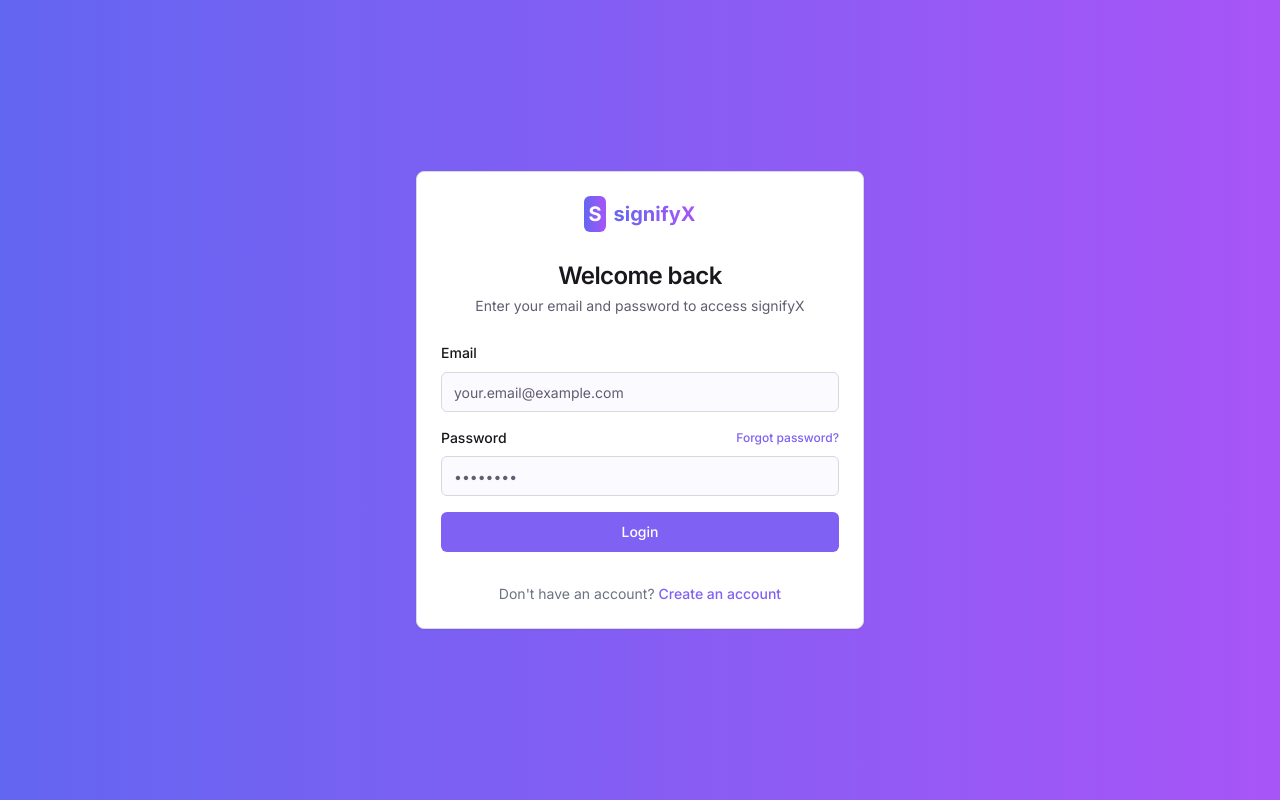
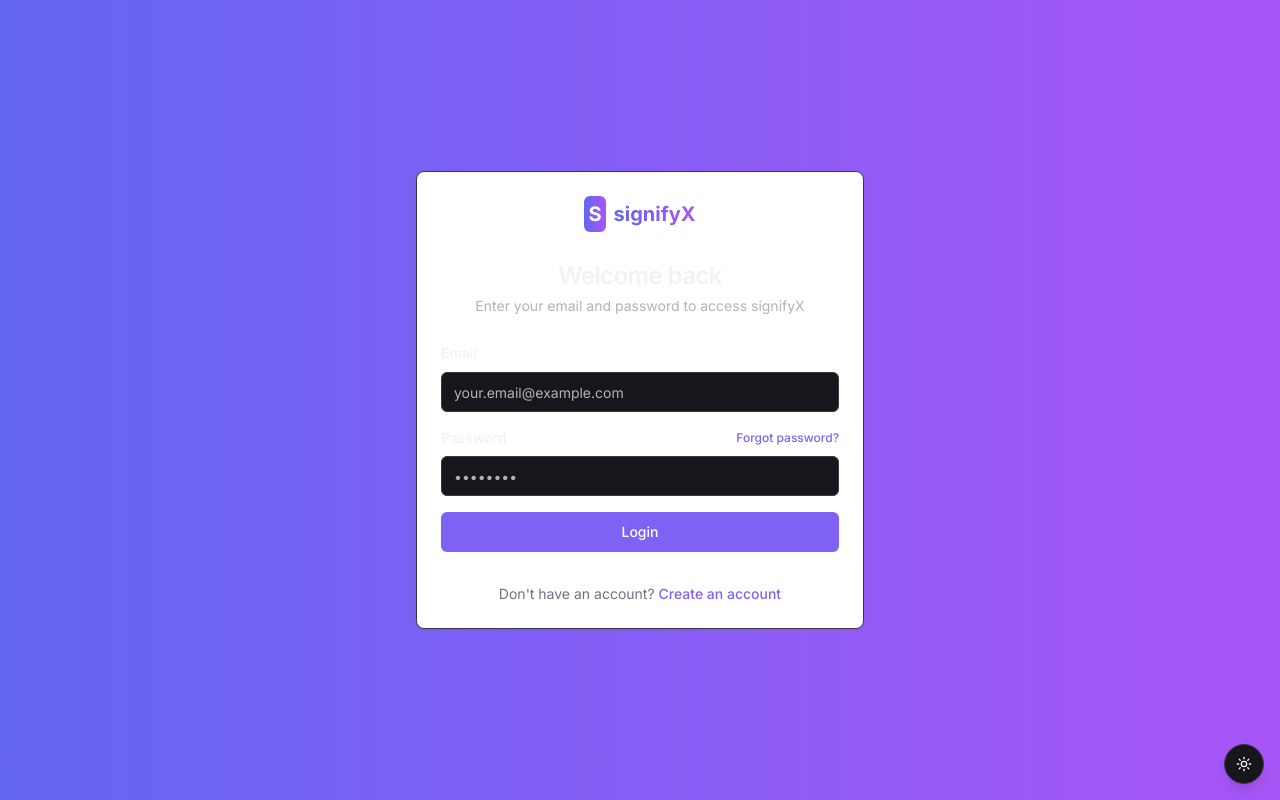
Before and after one commit to moneythakur000/signigy-talk-now, a React (Vite) app: page /login in a window 1280 px wide. Built offline with nearby package versions, Linux system fonts and the light colour scheme.

Commit message:
feat: Implement dark theme and settings
- Added dark theme support.
- Implemented user settings for theme selection.
- Fixed the issue where hand keypoints were not displayed.

```diff
--- a/src/App.tsx
+++ b/src/App.tsx
@@ -1,10 +1,10 @@
-
 import { Toaster } from "@/components/ui/toaster";
 import { Toaster as Sonner } from "@/components/ui/sonner";
 import { TooltipProvider } from "@/components/ui/tooltip";
 import { QueryClient, QueryClientProvider } from "@tanstack/react-query";
 import { BrowserRouter, Routes, Route, Navigate } from "react-router-dom";
 import { useEffect, useState } from "react";
+import { SettingsMenu } from "./components/SettingsMenu";
 import Index from "./pages/Index";
 import NotFound from "./pages/NotFound";
 import LearnPage from "./pages/LearnPage";
@@ -54,6 +54,7 @@ const App = () => {
             <Route path="/about" element={<ProtectedRoute><AboutPage /></ProtectedRoute>} />
             <Route path="*" element={<NotFound />} />
           </Routes>
+          <SettingsMenu />
         </BrowserRouter>
       </TooltipProvider>
     </QueryClientProvider>
--- /dev/null
+++ b/src/components/SettingsMenu.tsx
@@ -0,0 +1,38 @@
+
+import { Moon, Sun } from "lucide-react";
+import { Button } from "@/components/ui/button";
+import { toast } from "sonner";
+import { useState, useEffect } from "react";
+
+export function SettingsMenu() {
+  const [theme, setTheme] = useState<"dark" | "light">("dark");
+
+  useEffect(() => {
+    const savedTheme = localStorage.getItem("signifyX-theme") as "dark" | "light" | null;
+    if (savedTheme) {
+      setTheme(savedTheme);
+      document.documentElement.classList.toggle("light", savedTheme === "light");
+    }
+  }, []);
+
+  const toggleTheme = () => {
+    const newTheme = theme === "dark" ? "light" : "dark";
+    setTheme(newTheme);
+    localStorage.setItem("signifyX-theme", newTheme);
+    document.documentElement.classList.toggle("light");
+    toast.success(`Theme switched to ${newTheme} mode`);
+  };
+
+  return (
+    <div className="fixed bottom-4 right-4 z-50">
+      <Button
+        variant="outline"
+        size="icon"
+        className="rounded-full shadow-lg"
+        onClick={toggleTheme}
+      >
+        {theme === "dark" ? <Sun className="h-5 w-5" /> : <Moon className="h-5 w-5" />}
+      </Button>
+    </div>
+  );
+}
--- a/src/components/SignDetector.tsx
+++ b/src/components/SignDetector.tsx
@@ -76,10 +76,10 @@ export function SignDetector() {
 
     const { wrist, thumb, fingers } = generateHandKeypoints();
 
+    ctx.lineWidth = 2;
     ctx.strokeStyle = '#00FF00';
-    ctx.lineWidth = 2;
+    ctx.fillStyle = '#FF0000';
 
-    ctx.fillStyle = '#FF0000';
     ctx.beginPath();
     ctx.arc(wrist.x, wrist.y, 4, 0, 2 * Math.PI);
     ctx.fill();
@@ -91,7 +91,6 @@ export function SignDetector() {
         ctx.lineTo(point.x, point.y);
         ctx.stroke();
       }
-      ctx.fillStyle = '#FF0000';
       ctx.beginPath();
       ctx.arc(point.x, point.y, 4, 0, 2 * Math.PI);
       ctx.fill();
@@ -105,7 +104,6 @@ export function SignDetector() {
           ctx.lineTo(point.x, point.y);
           ctx.stroke();
         }
-        ctx.fillStyle = '#FF0000';
         ctx.beginPath();
         ctx.arc(point.x, point.y, 4, 0, 2 * Math.PI);
         ctx.fill();
--- a/src/index.css
+++ b/src/index.css
@@ -1,4 +1,3 @@
-
 @import url('https://fonts.googleapis.com/css2?family=Inter:wght@300;400;500;600;700&display=swap');
 
 @tailwind base;
@@ -7,47 +6,6 @@
 
 @layer base {
   :root {
-    --background: 250 100% 99%;
-    --foreground: 260 10% 10%;
-
-    --card: 0 0% 100%;
-    --card-foreground: 260 10% 10%;
-
-    --popover: 0 0% 100%;
-    --popover-foreground: 260 10% 10%;
-
-    --primary: 252 86% 67%;
-    --primary-foreground: 0 0% 100%;
-
-    --secondary: 270 94% 65%;
-    --secondary-foreground: 0 0% 100%;
-
-    --muted: 252 10% 92%;
-    --muted-foreground: 260 10% 40%;
-
-    --accent: 270 100% 75%;
-    --accent-foreground: 0 0% 100%;
-
-    --destructive: 0 84.2% 60.2%;
-    --destructive-foreground: 210 40% 98%;
-
-    --border: 260 10% 86%;
-    --input: 260 10% 86%;
-    --ring: 252 86% 67%;
-
-    --radius: 0.5rem;
-
-    --sidebar-background: 250 100% 99%;
-    --sidebar-foreground: 260 10% 10%;
-    --sidebar-primary: 252 86% 67%;
-    --sidebar-primary-foreground: 0 0% 100%;
-    --sidebar-accent: 260 10% 95%;
-    --sidebar-accent-foreground: 260 10% 10%;
-    --sidebar-border: 260 10% 86%;
-    --sidebar-ring: 252 86% 67%;
-  }
-
-  .dark {
     --background: 260 12% 10%;
     --foreground: 0 0% 95%;
 
@@ -76,14 +34,37 @@
     --input: 260 12% 25%;
     --ring: 252 86% 67%;
 
-    --sidebar-background: 260 12% 10%;
-    --sidebar-foreground: 0 0% 95%;
-    --sidebar-primary: 252 86% 67%;
-    --sidebar-primary-foreground: 0 0% 100%;
-    --sidebar-accent: 260 12% 15%;
-    --sidebar-accent-foreground: 0 0% 95%;
-    --sidebar-border: 260 12% 25%;
-    --sidebar-ring: 252 86% 67%;
+    --radius: 0.5rem;
+  }
+
+  .light {
+    --background: 250 100% 99%;
+    --foreground: 260 10% 10%;
+
+    --card: 0 0% 100%;
+    --card-foreground: 260 10% 10%;
+
+    --popover: 0 0% 100%;
+    --popover-foreground: 260 10% 10%;
+
+    --primary: 252 86% 67%;
+    --primary-foreground: 0 0% 100%;
+
+    --secondary: 270 94% 65%;
+    --secondary-foreground: 0 0% 100%;
+
+    --muted: 252 10% 92%;
+    --muted-foreground: 260 10% 40%;
+
+    --accent: 270 100% 75%;
+    --accent-foreground: 0 0% 100%;
+
+    --destructive: 0 84.2% 60.2%;
+    --destructive-foreground: 210 40% 98%;
+
+    --border: 260 10% 86%;
+    --input: 260 10% 86%;
+    --ring: 252 86% 67%;
   }
 }
 
@@ -91,10 +72,9 @@
   * {
     @apply border-border;
   }
-
   body {
     @apply bg-background text-foreground;
-    font-feature-settings: "rlig" 1, "calt" 1;
+  }
 }
 
 /* Custom styles for the app */
@@ -113,4 +93,3 @@
 .detection-result {
   @apply flex items-center justify-center bg-signigyx-primary/80 text-white font-bold text-xl py-2 px-4 rounded-b-lg;
 }
-}
--- a/tailwind.config.ts
+++ b/tailwind.config.ts
@@ -1,4 +1,3 @@
-
 import type { Config } from "tailwindcss";
 
 export default {
@@ -13,67 +12,57 @@ export default {
   theme: {
     container: {
       center: true,
-			padding: '2rem',
+      padding: "2rem",
       screens: {
-				'2xl': '1400px'
-			}
+        "2xl": "1400px",
+      },
     },
     extend: {
       colors: {
-				border: 'hsl(var(--border))',
-				input: 'hsl(var(--input))',
-				ring: 'hsl(var(--ring))',
-				background: 'hsl(var(--background))',
-				foreground: 'hsl(var(--foreground))',
+        border: "hsl(var(--border))",
+        input: "hsl(var(--input))",
+        ring: "hsl(var(--ring))",
+        background: "hsl(var(--background))",
+        foreground: "hsl(var(--foreground))",
         primary: {
-					DEFAULT: 'hsl(var(--primary))',
-					foreground: 'hsl(var(--primary-foreground))'
+          DEFAULT: "hsl(var(--primary))",
+          foreground: "hsl(var(--primary-foreground))"
         },
         secondary: {
-					DEFAULT: 'hsl(var(--secondary))',
-					foreground: 'hsl(var(--secondary-foreground))'
+          DEFAULT: "hsl(var(--secondary))",
+          foreground: "hsl(var(--secondary-foreground))"
         },
         destructive: {
-					DEFAULT: 'hsl(var(--destructive))',
-					foreground: 'hsl(var(--destructive-foreground))'
+          DEFAULT: "hsl(var(--destructive))",
+          foreground: "hsl(var(--destructive-foreground))"
         },
         muted: {
-					DEFAULT: 'hsl(var(--muted))',
-					foreground: 'hsl(var(--muted-foreground))'
+          DEFAULT: "hsl(var(--muted))",
+          foreground: "hsl(var(--muted-foreground))"
         },
         accent: {
-					DEFAULT: 'hsl(var(--accent))',
-					foreground: 'hsl(var(--accent-foreground))'
+          DEFAULT: "hsl(var(--accent))",
+          foreground: "hsl(var(--accent-foreground))"
         },
         popover: {
-					DEFAULT: 'hsl(var(--popover))',
-					foreground: 'hsl(var(--popover-foreground))'
+          DEFAULT: "hsl(var(--popover))",
+          foreground: "hsl(var(--popover-foreground))"
         },
         card: {
-					DEFAULT: 'hsl(var(--card))',
-					foreground: 'hsl(var(--card-foreground))'
-				},
-				sidebar: {
-					DEFAULT: 'hsl(var(--sidebar-background))',
-					foreground: 'hsl(var(--sidebar-foreground))',
-					primary: 'hsl(var(--sidebar-primary))',
-					'primary-foreground': 'hsl(var(--sidebar-primary-foreground))',
-					accent: 'hsl(var(--sidebar-accent))',
-					'accent-foreground': 'hsl(var(--sidebar-accent-foreground))',
-					border: 'hsl(var(--sidebar-border))',
-					ring: 'hsl(var(--sidebar-ring))'
+          DEFAULT: "hsl(var(--card))",
+          foreground: "hsl(var(--card-foreground))"
         },
         signigyx: {
           primary: '#6366f1',
           secondary: '#a855f7',
           accent: '#c084fc',
-					light: '#ede9fe'
+          dark: '#1a1f2c'
         }
       },
       borderRadius: {
-				lg: 'var(--radius)',
-				md: 'calc(var(--radius) - 2px)',
-				sm: 'calc(var(--radius) - 4px)'
+        lg: "var(--radius)",
+        md: "calc(var(--radius) - 2px)",
+        sm: "calc(var(--radius) - 4px)"
       },
       keyframes: {
         'accordion-down': {
```
Lines whose indentation alone changed are shown as unchanged.
